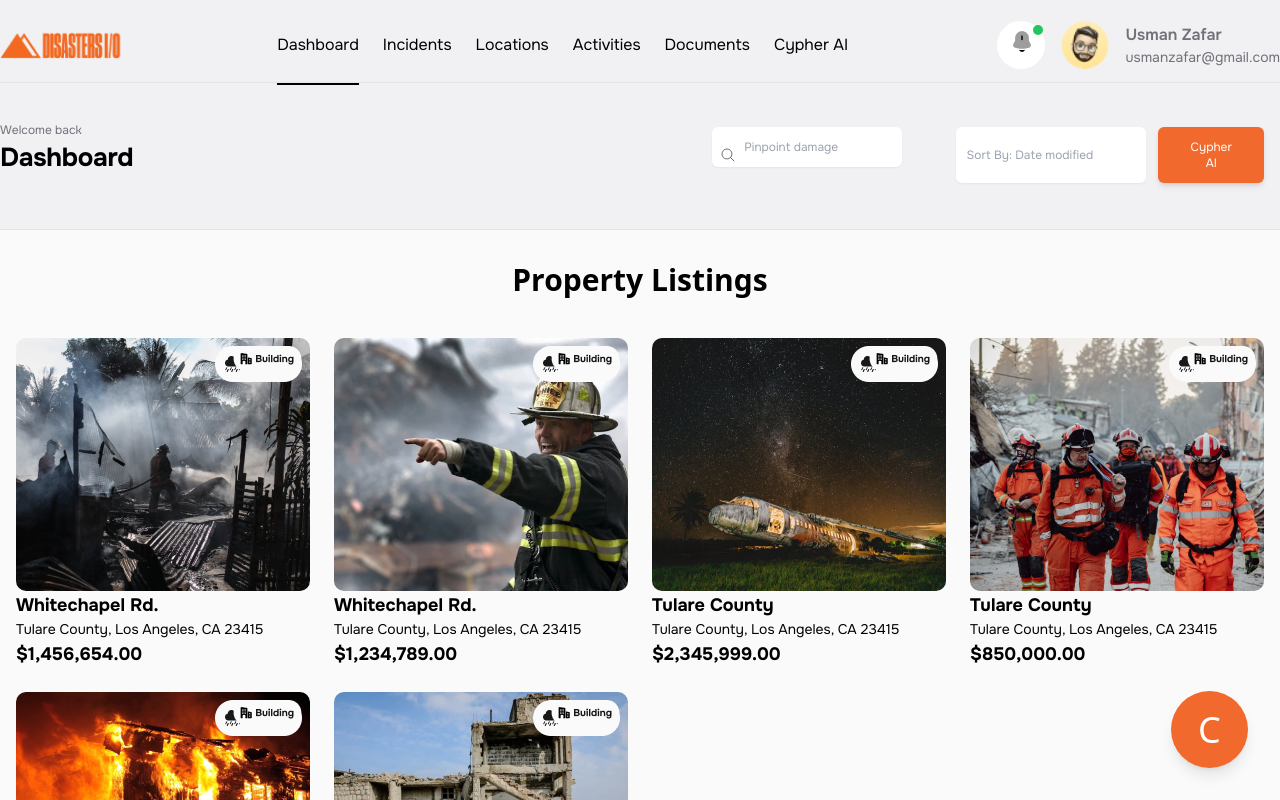
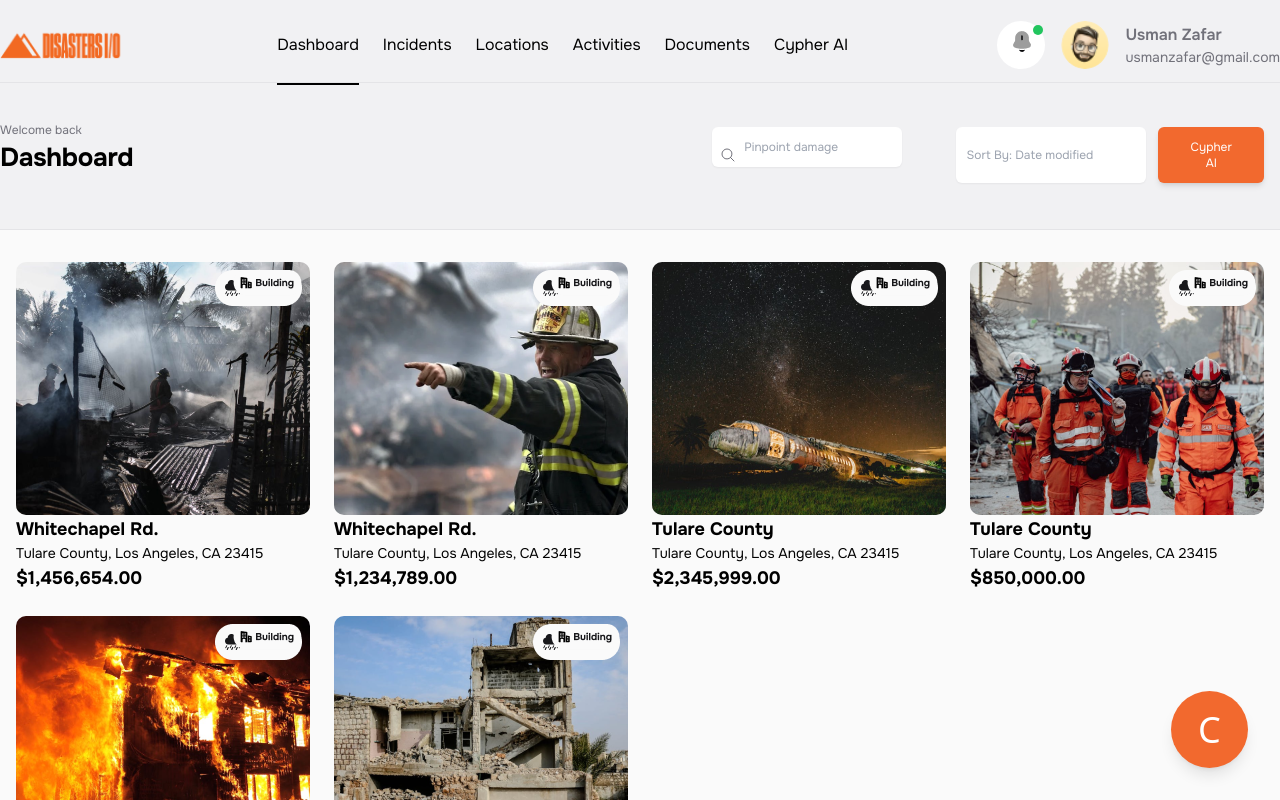
Before and after one commit to Abdur-Rahman-s/InnoWave, a React (Vite) app: page /dashboard in a window 1280 px wide. Shown: the top 800 px of the page. Built offline with nearby package versions, Linux system fonts and the light colour scheme.

Commit message:
Listin property

```diff
--- a/src/Components/Shared/Gallery.jsx
+++ b/src/Components/Shared/Gallery.jsx
@@ -15,7 +15,6 @@
     return (
         <section className='bg-[#FAFAFA] py-8'>
             <div id='Dashboard' className='lg:container mx-auto px-4'>
-                <h2 className="text-3xl font-bold text-center mb-10">Property Listings</h2>
                 <div className='grid grid-cols-1 sm:grid-cols-2 md:grid-cols-3 lg:grid-cols-4 gap-6'>
                     {properties.map((property, index) => (
                         <Card
```
